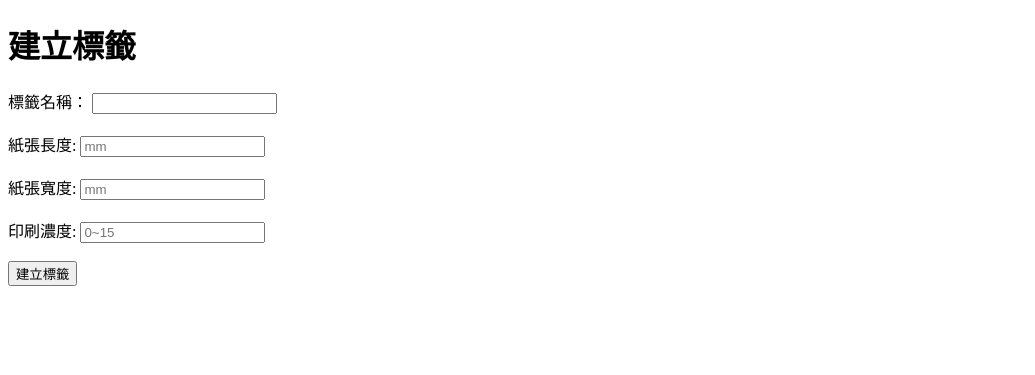
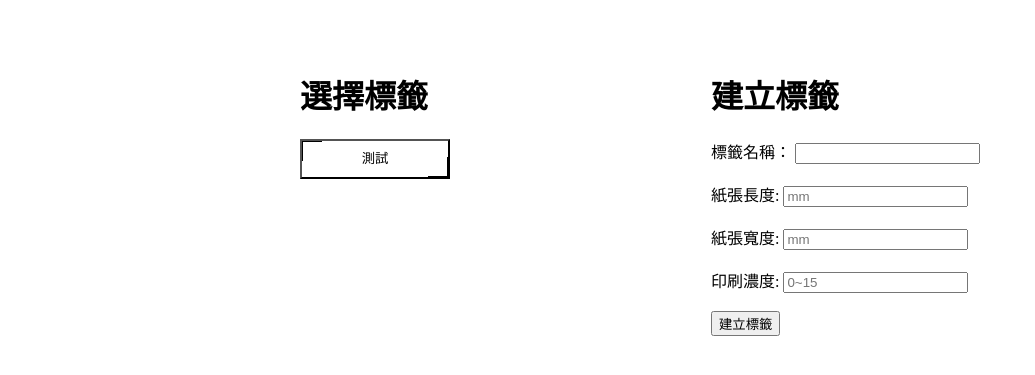
Before and after one commit to CMLai-LAB/labelPrinter, a Django app: page / in a window 1280 px wide. Shown: the top 375 px of the page, without its empty margins (0-1035 px from the left). Run offline with Django 4.2, Linux system fonts and the light colour scheme.

Commit message:
Add builded label Adjust index position

```diff
--- a/printLabel/commandTxt/測試.json
+++ b/printLabel/commandTxt/測試.json
@@ -1 +1 @@
-{"\u6e2c\u8a66": {"paperWidth": "100", "paperHeight": "85", "density": "15", "\u6e2c\u8a66\u7528": {"type": "\u71df\u990a\u6a19\u7c64", "X": 180.0, "Y": 100.0, "weight": 22.5, "servings": "1", "heat": "213", "portain": "213", "fat": "213", "saturated": "213", "trans": "213", "carbohydrate": "213", "sugar": "213", "sodium": "213"}, "\u540d\u5b57\u6253\u9577\u4e00\u9ede": {"type": "\u6587\u5b57", "X": 80, "Y": 600, "size": "4", "content": "Test Django Print"}}}
+{"\u6e2c\u8a66": {"paperWidth": "100", "paperHeight": "85", "density": "15", "\u5982\u679c \u7a7a": {"type": "\u6587\u5b57", "X": 80, "Y": 560, "size": "4", "content": "Test Django Print"}, "QR1": {"type": "QRcode", "X": 80, "Y": 160, "ECC": "H", "width": "4", "rotation": "0", "content": "https://thu.edu.tw"}}}
--- a/printLabel/templates/index.html
+++ b/printLabel/templates/index.html
@@ -3,7 +3,69 @@
 <head>
     <title>Create Label</title>
 </head>
+<style>
+    .shape-ex11{
+    width: 150px;
+    height: 40px;
+    display: flex;
+    justify-content: center;
+    align-items: center;
+    cursor: pointer;
+    line-height: 40px;
+    color: #000;
+    background-color: transparent;
+    position: relative;
+    transition: all .3s linear;
+    }
+    .shape-ex11 > p{
+        position: relative;
+        z-index: 1;
+    }
+    .shape-ex11::before{
+        content: "";
+        width: 20px;
+        height: 20px;
+        display: block;
+        box-sizing: border-box;
+        border-top: 1px solid #000;
+        border-left: 1px solid #000;
+        position: absolute;
+        top: 0;
+        left: 0;
+        transition: all .3s linear;
+    }
+    .shape-ex11::after{
+        content: "";
+        width: 20px;
+        height: 20px;
+        display: block;
+        box-sizing: border-box;
+        border-bottom: 1px solid #000;
+        border-right: 1px solid #000;
+        position: absolute;
+        bottom: 0;
+        right: 0;
+        transition: all .3s ease;
+    }
+    .shape-ex11:hover::before,
+    .shape-ex11:hover::after{
+        width: 100%;
+        height: 100%;
+    }
+</style>
 <body>
+    <div style="display: inline-block; position: absolute; left: 300px; top: 50px;">
+        <h1>選擇標籤</h1>
+        {% for paper in papers %}
+        <form action="/findLabel/" method="post">
+            {% csrf_token %}
+            <button class="shape-ex11" name="paperName" value="{{paper}}">{{paper}}</button>
+        </form>
+        <br><br>
+        {% endfor %}
+    </div>
+
+    <div style="display: inline-block; position: absolute; right: 300px; top: 50px;">
         <h1>建立標籤</h1>
         <p style="color: red;">{{warning}}</p>
         <form action="/setup/" method="post">
@@ -25,5 +87,6 @@
             <br><br> -->
             <button type="submit" name="setup">建立標籤</button>
         </form>
+    </div>
 </body>
 </html>
--- a/printLabel/templates/label.html
+++ b/printLabel/templates/label.html
@@ -47,7 +47,7 @@
         <!-- 編輯按鈕 -->
         <form style="display: inline-block;" action="/detail/" method="post">
             {% csrf_token %}
-            <button name="editButton" value={{item}} onclick="confirmEdit(event)">查看資訊</button>
+            <button type="submit" name="editButton" value="{{item}}" onclick="confirmEdit(event)">查看資訊</button>
         </form>
         <br><br>
     {% endfor %}
@@ -55,7 +55,7 @@
 
     <canvas id="myCanvas" width="410" height="320" style="border:1px solid #000000; position:absolute; right:200px; top: 100px;"></canvas>
     <script>
-        function confirmEit(e){
+        function confirmEdit(e){
             if (!confirm("確定要編輯嗎?")){
                 e.preventDefault();
             }
--- a/printLabel/urls.py
+++ b/printLabel/urls.py
@@ -18,5 +18,5 @@ urlpatterns = [
     path('drawOnHtml/',views.drawOnHtml,name='drawOnHtml'),
     path('deleteItem/',views.deleteItem,name='deleteItem'),
     path('detail/',views.detail,name='detail'),
-
+    path('findLabel/',views.findLabel,name='findLabel'),
 ]
--- a/printLabel/views.py
+++ b/printLabel/views.py
@@ -5,21 +5,22 @@ from django.http import JsonResponse
 from django.shortcuts import render, HttpResponse
 import ctypes
 import json
+import os
 
 # Create your views here.
+def setup(request):
+    global paperName
+    global tsclibrary
 
-def setup(request):
     # Get paper size and density
-    global paperName
     paperWidth = request.POST.get('paperWidth')
     paperHeight = request.POST.get('paperHeight')
     density = request.POST.get('density')
     paperName = request.POST.get('paperName')
-    # Declare tsclibrary as global variable
-    global tsclibrary
 
     # Connect to printer and .dll
     try:
+        # Connect to printer and .dll
         tsclibrary = ctypes.WinDLL("./printLabel/TSCLIB.dll")
         # tsclibrary = ctypes.WinDLL("./printLabel/tsclibnet.dll")
         tsclibrary.openportW("USB")
@@ -39,8 +40,7 @@ def setup(request):
     # Send message to label.html
     paperSize = "紙張大小: "+str(paperWidth)+"mm * "+str(paperHeight)+"mm"
     density = "濃度: "+str(density)
-    global positionDict
-    positionDict = {}
+
     return render(request,'label.html',{"paperName":paperName,"density":density,"paperSize":paperSize})
 
 """setup 列印設定
@@ -240,7 +240,7 @@ def text(request):
     createdList = dict(zip(createdList,typeList))
 
     return render(request,'label.html',{"paperName":paperName,"paperSize":paperSize,"density":density,
-                                        "createdList":createdList,"positionDict":positionDict})
+                                        "createdList":createdList})
 
 def printLabel(request):
     copy = request.POST.get('copy')
@@ -248,7 +248,12 @@ def printLabel(request):
     return render(request,'finishPrint.html')
 
 def index(request):
-    return render(request,'index.html')
+    papers = os.listdir("./printLabel/commandTxt")
+    for i in range(0,len(papers)):
+        if 'json' in papers[i]:
+            papers[i] = papers[i].replace('.json','')
+    print(papers)
+    return render(request,'index.html',{"papers":papers})
 
 def textSettings(request):
     return render(request,'textSettings.html',{"X":"X","Y":"Y"})
@@ -357,14 +362,16 @@ def deleteItem(request):
     createdList = dict(zip(createdList,typeList))
 
     return render(request,'label.html',{"paperName":paperName,"paperSize":paperSize,"density":density,
-                                        "createdList":createdList,"positionDict":positionDict})
+                                        "createdList":createdList})
 
 def detail(request):
     itemName = request.POST.get('editButton')
 
     with open("./printLabel/commandTxt/"+str(paperName)+".json","r",encoding='utf-8') as jsonFile:
         labelMessage = json.load(jsonFile)
+
     itemType = labelMessage["%s"%paperName]["%s"%itemName]["type"]
+
     if itemType == "文字":
         size = labelMessage["%s"%paperName]["%s"%itemName]["size"]
         content = labelMessage["%s"%paperName]["%s"%itemName]["content"]
@@ -429,3 +436,41 @@ def detail(request):
             json.dump(labelMessage,jsonFile)
         """"""
         return render(request,'nutritionDetail.html',{"itemName":itemName,"option":option,"X":X,"Y":Y,"weight":weight,"servings":servings})
+
+def findLabel(request):
+    global paperName
+    global tsclibrary
+
+    # Connect to printer and .dll
+    try:
+        # Connect to printer and .dll
+        tsclibrary = ctypes.WinDLL("./printLabel/TSCLIB.dll")
+        # tsclibrary = ctypes.WinDLL("./printLabel/tsclibnet.dll")
+        tsclibrary.openportW("USB")
+    except:
+        print("open port fail")
+        return render(request,'index.html',{"warning":"沒有連接標籤機"})
+
+    paperName = request.POST.get('paperName')
+
+    with open("./printLabel/commandTxt/"+str(paperName)+".json","r") as jsonFile:
+        labelMessage = json.load(jsonFile)
+    created = labelMessage['%s'%paperName].keys()
+    createdList = list(created)
+    createdList = createdList[3:]
+    typeList = []
+    for i in range(0,len(createdList)):
+        types = labelMessage['%s'%paperName]['%s'%createdList[i]]['type']
+        typeList.append(types)
+    # 把標籤名稱跟累型合在一起
+    createdList = dict(zip(createdList,typeList))
+
+    paperWidth = labelMessage['%s'%paperName]['paperWidth']
+    paperHeight = labelMessage['%s'%paperName]['paperHeight']
+    density = labelMessage['%s'%paperName]['density']
+
+    # Send message to label.html
+    paperSize = "紙張大小: "+str(paperWidth)+"mm * "+str(paperHeight)+"mm"
+    density = "濃度: "+str(density)
+    print('createdList :',createdList)
+    return render(request,'label.html',{"paperName":paperName,"density":density,"paperSize":paperSize,"createdList":createdList})
```
Lines whose indentation alone changed are shown as unchanged.
